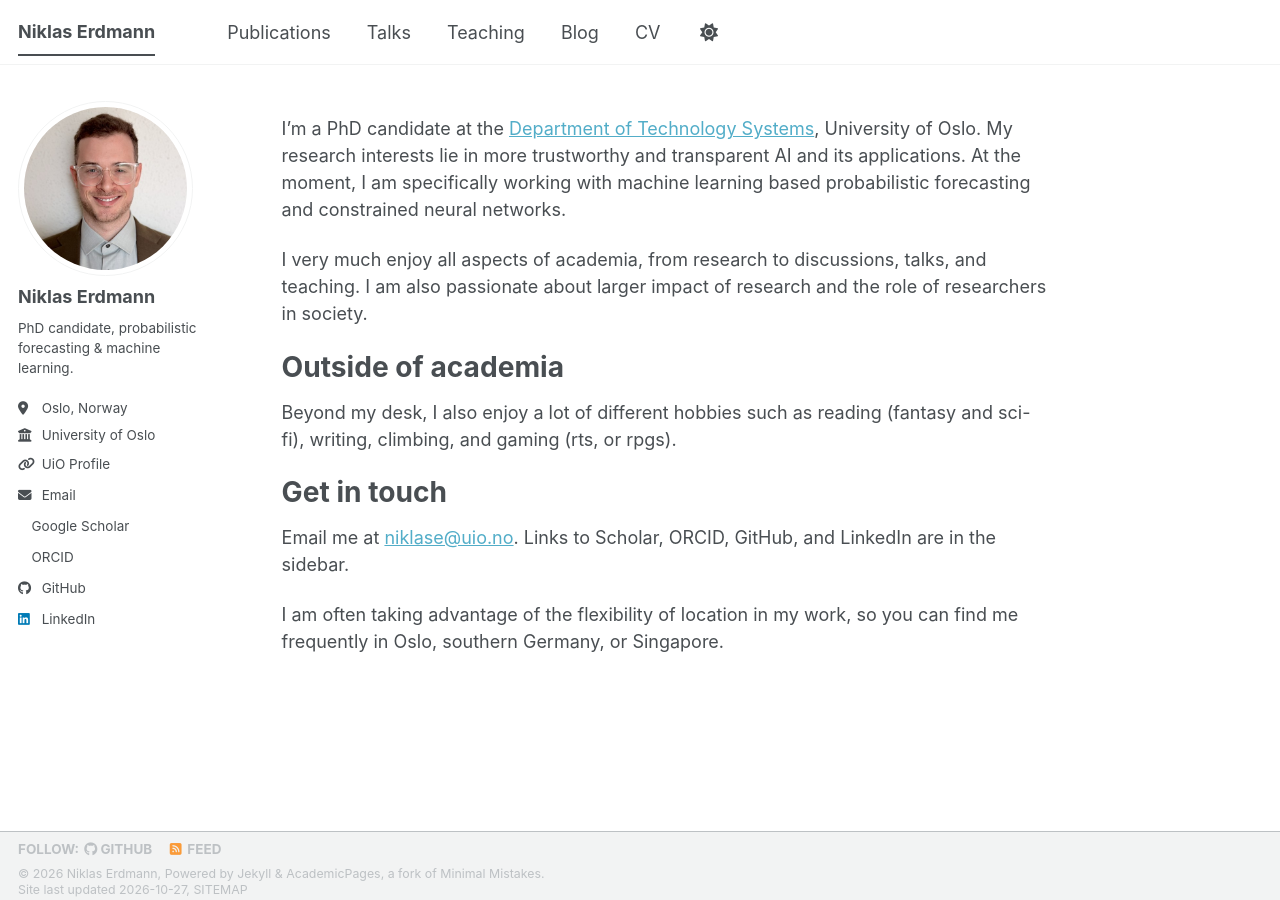
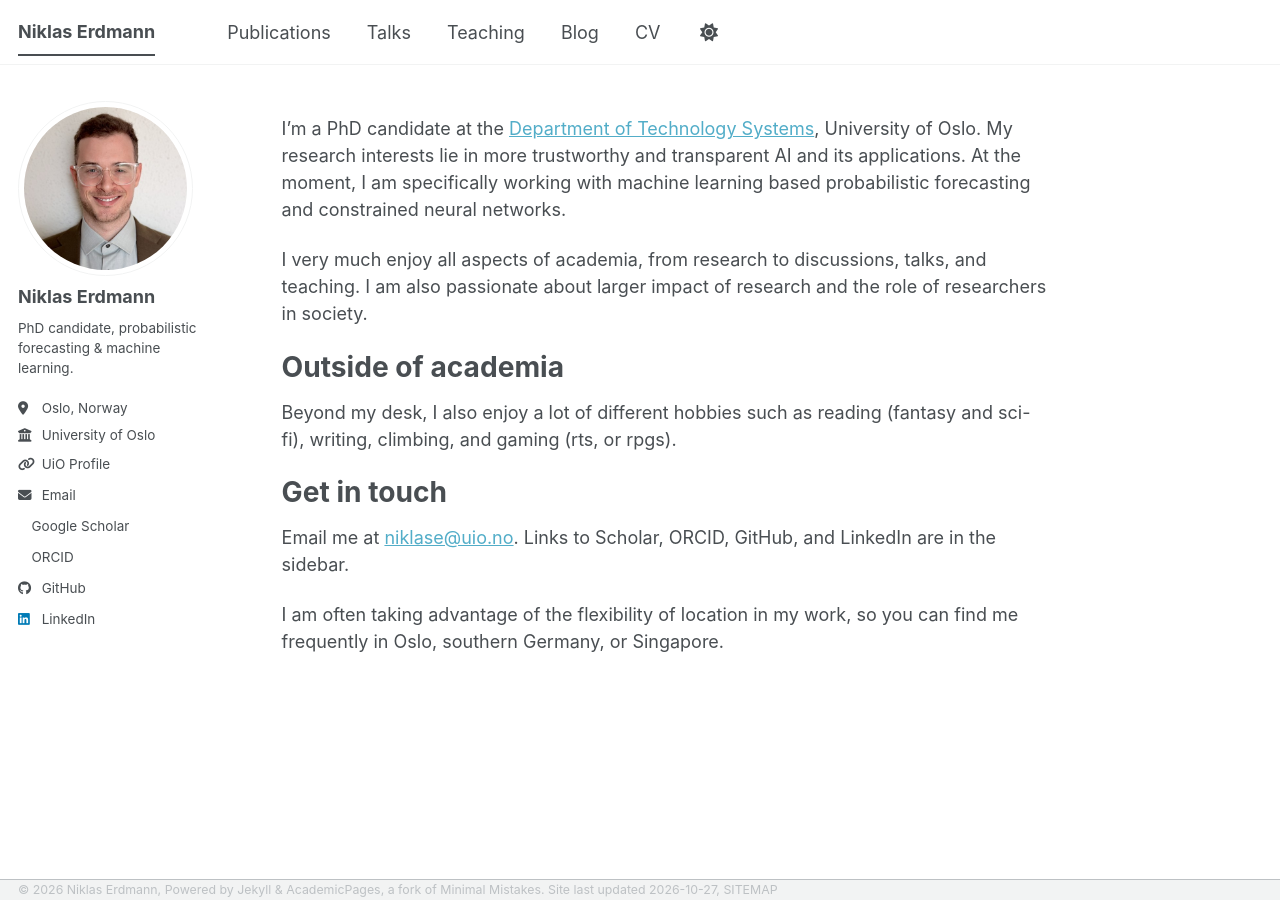
Before and after one commit to Coopez/coopez.github.io, a Jekyll site: the page built from _pages/about.md, in a window 1280 px wide. Built offline with Jekyll 4.4.1, drawn with Linux system fonts in a browser that asks for light colours; a style sheet for code colours, icons or effects is not loaded.

Commit message:
check for vulnerabilities and make footer smaller

```diff
--- a/_includes/footer.html
+++ b/_includes/footer.html
@@ -1,25 +1,5 @@
 {% include base_path %}
 
-{% if site.author.github or site.author.bitbucket or site.atom_feed.hide != true %}
-<div class="page__footer-follow">
-  <ul class="social-icons">
-    {% if site.data.ui-text[site.locale].follow_label %}
-      <li><strong>{{ site.data.ui-text[site.locale].follow_label }}</strong></li>
-    {% endif %}
-    {% if site.author.github %}
-      <li><a href="https://github.com/{{ site.author.github }}"><i class="fab fa-github" aria-hidden="true"></i> GitHub</a></li>
-    {% endif %}
-    {% if site.author.bitbucket %}
-      <li><a href="https://bitbucket.org/{{ site.author.bitbucket }}"><i class="fab fa-bitbucket" aria-hidden="true"></i> Bitbucket</a></li>
-    {% endif %}
-    {% if site.atom_feed.hide != true %}
-    <li><a href="{% if site.atom_feed.path %}{{ site.atom_feed.path }}{% else %}{{ base_path }}/feed.xml{% endif %}"><i class="fa fa-fw fa-rss-square" aria-hidden="true"></i> {{ site.data.ui-text[site.locale].feed_label | default: "Feed" }}</a></li>
-    {% endif %}
-  </ul>
+<div class="page__footer-copyright">
+  &copy; {{ site.time | date: '%Y' }} {{ site.name | default: site.title }}, {{ site.data.ui-text[site.locale].powered_by | default: "Powered by" }} <a href="https://jekyllrb.com" rel="nofollow">Jekyll</a> &amp; <a href="https://github.com/academicpages/academicpages.github.io">AcademicPages</a>, a fork of <a href="https://mademistakes.com/work/minimal-mistakes-jekyll-theme/" rel="nofollow">Minimal Mistakes</a>. Site last updated {{ "now" | date: '%Y-%m-%d' }}, <a href="/sitemap/" style="text-transform: uppercase;">{{ site.data.ui-text[site.locale].site_map | default: "Sitemap" }}</a>
 </div>
-{% endif %}
-
-<div class="page__footer-copyright">
-  &copy; {{ site.time | date: '%Y' }} {{ site.name | default: site.title }}, {{ site.data.ui-text[site.locale].powered_by | default: "Powered by" }} <a href="https://jekyllrb.com" rel="nofollow">Jekyll</a> &amp; <a href="https://github.com/academicpages/academicpages.github.io">AcademicPages</a>, a fork of <a href="https://mademistakes.com/work/minimal-mistakes-jekyll-theme/" rel="nofollow">Minimal Mistakes</a>.<br />
-  Site last updated {{ "now" | date: '%Y-%m-%d' }}, <a href="/sitemap/" style="text-transform: uppercase;">{{ site.data.ui-text[site.locale].site_map | default: "Sitemap" }}</a>
-</div>
--- a/_includes/footer/custom.html
+++ b/_includes/footer/custom.html
@@ -1,6 +1,3 @@
 <!-- start custom footer snippets -->
 
-<!-- Support for MathJax -->
-<script id="MathJax-script" defer src="https://cdn.jsdelivr.net/npm/mathjax@4.0.0/tex-mml-chtml.js"></script>
-
 <!-- end custom footer snippets -->
--- a/_includes/head/custom.html
+++ b/_includes/head/custom.html
@@ -3,8 +3,8 @@
 <!-- start custom head snippets -->
 
 <!-- Support for Academicons -->
-<link rel="preload" href="https://cdn.jsdelivr.net/gh/jpswalsh/academicons@1/css/academicons.min.css" as="style" onload="this.onload=null;this.rel='stylesheet'">
-<noscript><link rel="stylesheet" href="https://cdn.jsdelivr.net/gh/jpswalsh/academicons@1/css/academicons.min.css"></noscript>
+<link rel="preload" href="https://cdn.jsdelivr.net/gh/jpswalsh/academicons@1.9.6/css/academicons.min.css" as="style" onload="this.onload=null;this.rel='stylesheet'">
+<noscript><link rel="stylesheet" href="https://cdn.jsdelivr.net/gh/jpswalsh/academicons@1.9.6/css/academicons.min.css"></noscript>
 
 <!-- Support for Font Awesome -->
  <link rel="preload" href="{{ base_path }}/assets/css/fontawesome.css" as="style" onload="this.onload=null;this.rel='stylesheet'">
@@ -23,7 +23,6 @@
 <style>
   .page__footer { margin-top: 1em; }
   .page__footer footer { margin-top: 0.1em; padding-bottom: 0.1em; }
-  .page__footer-follow li { padding-top: 0; padding-bottom: 0; }
   .page__footer-copyright { line-height: 1.3; }
 </style>
 
@@ -110,6 +109,6 @@
     options: { skipHtmlTags: ['script', 'noscript', 'style', 'textarea', 'pre', 'code'] }
   };
 </script>
-<script async src="https://cdn.jsdelivr.net/npm/mathjax@3/es5/tex-mml-chtml.js"></script>
+<script async src="https://cdn.jsdelivr.net/npm/mathjax@3.2.2/es5/tex-mml-chtml.js"></script>
 
 <!-- end custom head snippets -->
```
Also changed, not shown: _posts/2026-07-30-monotonicity2.md (added, +38 -0 lines).
